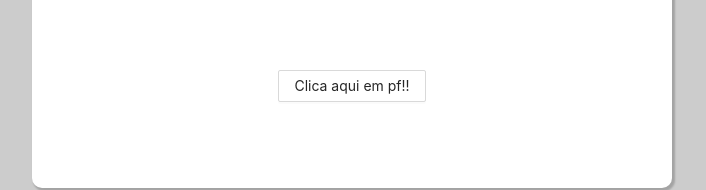
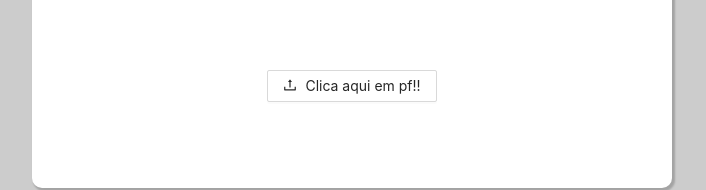
Before and after one commit to viniciusscala/neuranella-client, a React (Create React App) app: page / in a window 1280 px wide. Shown: the part 412-602 px from the top of the page, without its empty margins (288-994 px from the left). Built offline with nearby package versions, Linux system fonts and the light colour scheme.

Commit message:
(develop): add icons

```diff
--- a/package.json
+++ b/package.json
@@ -3,6 +3,7 @@
   "version": "0.1.0",
   "private": true,
   "dependencies": {
+    "@ant-design/icons": "^4.6.2",
     "antd": "^4.16.6",
     "react": "^17.0.2",
     "react-dom": "^17.0.2",
--- a/src/views/ViewBoilerplate/index.tsx
+++ b/src/views/ViewBoilerplate/index.tsx
@@ -1,5 +1,6 @@
 import React, { ReactElement } from 'react';
 import { Upload, Button } from 'antd';
+import { UploadOutlined } from '@ant-design/icons';
 import { Container, Card } from './styles';
 
 function ViewBoilerplate(): ReactElement {
@@ -10,7 +11,7 @@ function ViewBoilerplate(): ReactElement {
           Testee
         </header>
         <Upload>
-          <Button>Clica aqui em pf!!</Button>
+          <Button icon={<UploadOutlined />}>Clica aqui em pf!!</Button>
         </Upload>
       </Card>
     </Container>
```
